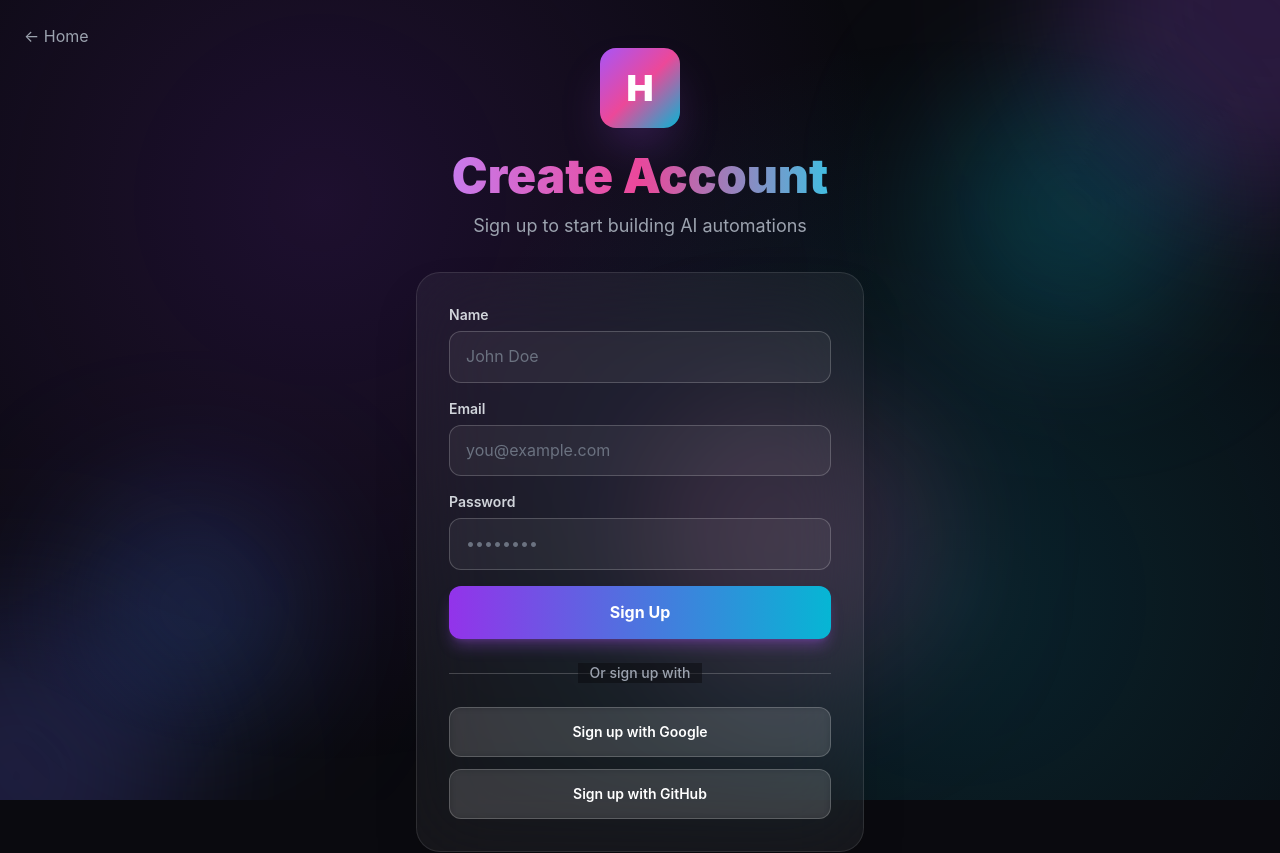
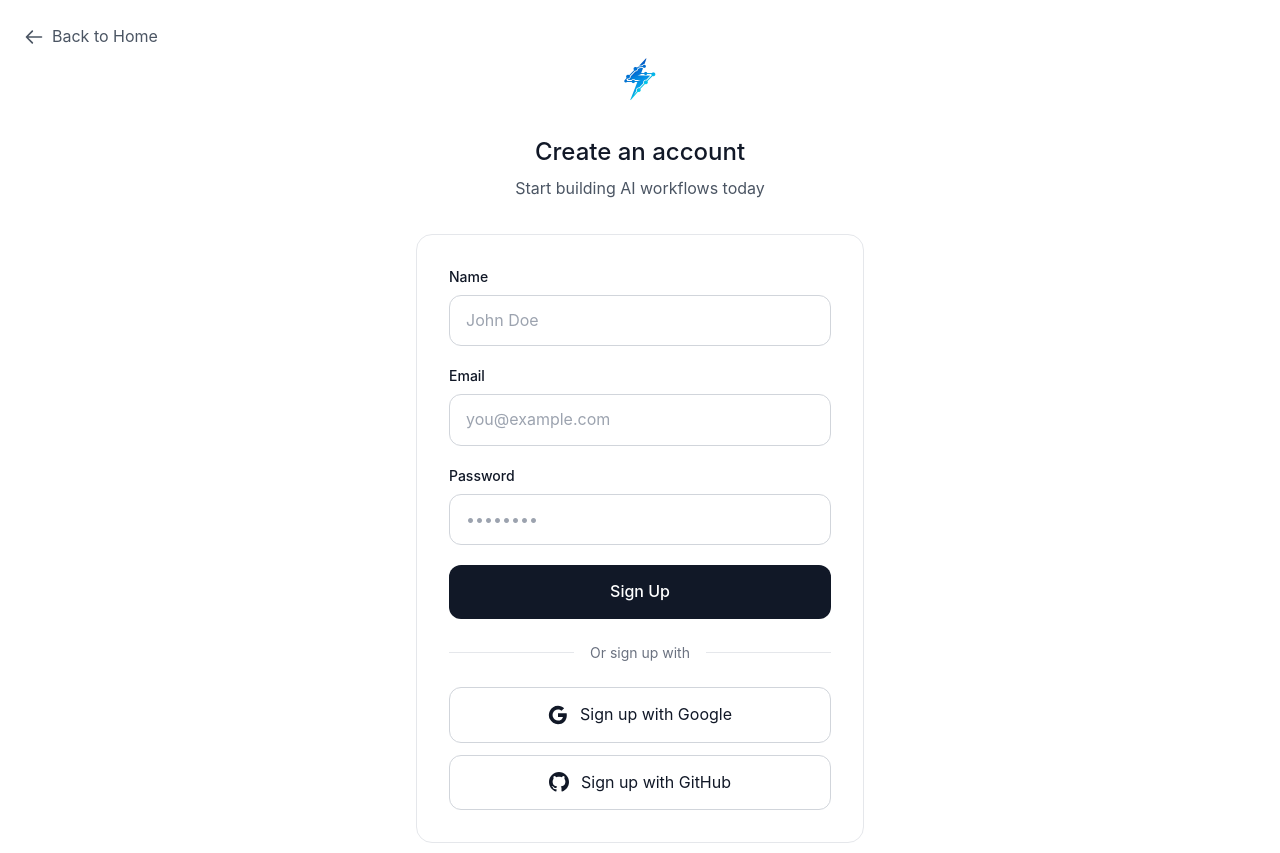
Before and after one commit to harshaldevloper/harshai, a Next.js app: page /sign-up in a window 1280 px wide. Shown: the top 853 px of the page. Built offline with nearby package versions, Linux system fonts and the light colour scheme.

Commit message:
Fix sign-in and sign-up forms - clean design

```diff
--- a/app/sign-in/page.tsx
+++ b/app/sign-in/page.tsx
@@ -44,87 +44,74 @@
 
   if (status === 'loading') {
     return (
-      <div className="min-h-screen bg-[#0a0a0f] flex items-center justify-center">
-        <div className="text-white text-xl">Loading...</div>
+      <div className="min-h-screen bg-white flex items-center justify-center">
+        <div className="space-y-4">
+          <div className="w-12 h-12 border-4 border-gray-200 border-t-blue-600 rounded-full animate-spin mx-auto"></div>
+          <div className="text-gray-600 text-sm">Loading...</div>
+        </div>
       </div>
     );
   }
 
   return (
-    <div className="relative min-h-screen bg-[#0a0a0f] flex items-center justify-center px-4 py-12 overflow-hidden">
-      {/* Animated Background Orbs */}
-      <div className="fixed inset-0 overflow-hidden pointer-events-none">
-        <div className="absolute -top-40 -right-40 w-96 h-96 bg-purple-500 rounded-full mix-blend-multiply filter blur-3xl opacity-20 animate-blob" />
-        <div className="absolute -bottom-40 -left-40 w-80 h-80 bg-indigo-500 rounded-full mix-blend-multiply filter blur-3xl opacity-20 animate-blob animation-delay-2000" />
-        <div className="absolute top-1/2 left-1/2 transform -translate-x-1/2 -translate-y-1/2 w-72 h-72 bg-pink-500 rounded-full mix-blend-multiply filter blur-3xl opacity-20 animate-blob animation-delay-4000" />
-        <div className="absolute top-20 right-20 w-64 h-64 bg-cyan-500 rounded-full mix-blend-multiply filter blur-3xl opacity-20 animate-blob animation-delay-6000" />
-        <div className="absolute bottom-20 left-20 w-56 h-56 bg-blue-500 rounded-full mix-blend-multiply filter blur-3xl opacity-20 animate-blob animation-delay-8000" />
-      </div>
-
-      {/* Gradient Overlay */}
-      <div
-        className="fixed inset-0 pointer-events-none"
-        style={{
-          background: 'radial-gradient(circle at 25% 25%, rgba(147, 51, 234, 0.15) 0%, transparent 50%), radial-gradient(circle at 75% 75%, rgba(6, 182, 212, 0.15) 0%, transparent 50%)',
-        }}
-      />
-
+    <div className="min-h-screen bg-white flex items-center justify-center px-4 py-12">
       {/* Back to Home Link */}
       <a
         href="/"
-        className="absolute top-6 left-6 text-gray-400 hover:text-white transition-colors flex items-center gap-2 z-50"
+        className="absolute top-6 left-6 text-gray-600 hover:text-gray-900 transition-colors flex items-center gap-2 z-50"
       >
-        ← Home
+        <svg className="w-5 h-5" fill="none" stroke="currentColor" viewBox="0 0 24 24">
+          <path strokeLinecap="round" strokeLinejoin="round" strokeWidth={2} d="M10 19l-7-7m0 0l7-7m-7 7h18" />
+        </svg>
+        Back to Home
       </a>
 
-      <div className="w-full max-w-md relative z-10">
+      <div className="w-full max-w-md">
         {/* Logo */}
         <div className="text-center mb-8">
           <div className="inline-flex items-center justify-center gap-3 mb-6">
-            <div className="w-20 h-20 bg-gradient-to-br from-purple-500 via-pink-500 to-cyan-500 rounded-2xl flex items-center justify-center shadow-2xl shadow-purple-500/30">
-              <span className="text-white font-black text-4xl">H</span>
-            </div>
+            <img src="/harshai-logo.png" alt="HarshAI" className="w-16 h-16" />
           </div>
-          <h1 className="text-4xl md:text-5xl font-black bg-gradient-to-r from-purple-400 via-pink-500 to-cyan-400 bg-clip-text text-transparent mb-3">
-            Welcome Back
+          <h1 className="text-2xl font-medium text-gray-900 mb-2">
+            Welcome back
           </h1>
-          <p className="text-gray-400 text-lg">
+          <p className="text-gray-600">
             Sign in to access your HarshAI dashboard
           </p>
         </div>
 
         {/* Sign In Form Card */}
-        <div className="bg-white/5 backdrop-blur-2xl rounded-3xl p-8 border border-white/10 shadow-2xl">
-          <form onSubmit={handleSubmit} className="space-y-6">
+        <div className="bg-white rounded-2xl p-8 border border-gray-200">
+          <form onSubmit={handleSubmit} className="space-y-5">
             {error && (
-              <div className="bg-red-500/10 border border-red-500/50 rounded-xl p-4 text-red-400 text-sm">
+              <div className="bg-red-50 border border-red-200 rounded-xl p-4 text-red-600 text-sm">
                 {error}
               </div>
             )}
 
             <div>
-              <label className="block text-gray-300 font-semibold text-sm mb-2">
+              <label className="block text-gray-900 font-medium text-sm mb-2">
                 Email
               </label>
               <input
                 type="email"
                 value={email}
                 onChange={(e) => setEmail(e.target.value)}
-                className="w-full bg-white/5 border border-white/20 text-white rounded-xl px-4 py-3 focus:border-purple-500 focus:ring-2 focus:ring-purple-500/50 transition-all placeholder:text-gray-500"
+                className="w-full bg-white border border-gray-300 text-gray-900 rounded-xl px-4 py-3 focus:border-blue-600 focus:ring-2 focus:ring-blue-600/20 transition-all placeholder:text-gray-400"
                 placeholder="you@example.com"
                 required
               />
             </div>
 
             <div>
-              <label className="block text-gray-300 font-semibold text-sm mb-2">
+              <label className="block text-gray-900 font-medium text-sm mb-2">
                 Password
               </label>
               <input
                 type="password"
                 value={password}
                 onChange={(e) => setPassword(e.target.value)}
-                className="w-full bg-white/5 border border-white/20 text-white rounded-xl px-4 py-3 focus:border-purple-500 focus:ring-2 focus:ring-purple-500/50 transition-all placeholder:text-gray-500"
+                className="w-full bg-white border border-gray-300 text-gray-900 rounded-xl px-4 py-3 focus:border-blue-600 focus:ring-2 focus:ring-blue-600/20 transition-all placeholder:text-gray-400"
                 placeholder="••••••••"
                 required
               />
@@ -133,7 +120,7 @@
             <button
               type="submit"
               disabled={loading}
-              className="w-full bg-gradient-to-r from-purple-600 to-cyan-500 hover:from-purple-700 hover:to-cyan-600 text-white font-bold py-3.5 px-6 rounded-xl transition-all duration-200 disabled:opacity-50 disabled:cursor-not-allowed shadow-lg shadow-purple-500/30 hover:shadow-purple-500/50"
+              className="w-full bg-gray-900 hover:bg-gray-800 text-white font-medium py-3.5 px-6 rounded-xl transition-all disabled:opacity-50 disabled:cursor-not-allowed"
             >
               {loading ? 'Signing in...' : 'Sign In'}
             </button>
@@ -142,10 +129,10 @@
           {/* Divider */}
           <div className="relative my-6">
             <div className="absolute inset-0 flex items-center">
-              <div className="w-full border-t border-white/20"></div>
+              <div className="w-full border-t border-gray-200"></div>
             </div>
             <div className="relative flex justify-center text-sm">
-              <span className="px-4 bg-[#1a1a2e]/90 text-gray-400">Or continue with</span>
+              <span className="px-4 bg-white text-gray-500">Or continue with</span>
             </div>
           </div>
 
@@ -153,7 +140,7 @@
           <div className="space-y-3">
             <button
               onClick={() => signIn('google', { callbackUrl: '/dashboard' })}
-              className="w-full bg-white/10 hover:bg-white/20 text-white border border-white/20 rounded-xl py-3.5 transition-all duration-200 hover:border-purple-500/50 flex items-center justify-center gap-3"
+              className="w-full bg-white hover:bg-gray-50 text-gray-900 border border-gray-300 rounded-xl py-3.5 transition-all flex items-center justify-center gap-3"
             >
               <svg className="w-5 h-5" viewBox="0 0 24 24">
                 <path fill="currentColor" d="M22.56 12.25c0-.78-.07-1.53-.2-2.25H12v4.26h5.92c-.26 1.37-1.04 2.53-2.21 3.31v2.77h3.57c2.08-1.92 3.28-4.74 3.28-8.09z"/>
@@ -166,7 +153,7 @@
 
             <button
               onClick={() => signIn('github', { callbackUrl: '/dashboard' })}
-              className="w-full bg-white/10 hover:bg-white/20 text-white border border-white/20 rounded-xl py-3.5 transition-all duration-200 hover:border-purple-500/50 flex items-center justify-center gap-3"
+              className="w-full bg-white hover:bg-gray-50 text-gray-900 border border-gray-300 rounded-xl py-3.5 transition-all flex items-center justify-center gap-3"
             >
               <svg className="w-5 h-5" fill="currentColor" viewBox="0 0 24 24">
                 <path d="M12 0c-6.626 0-12 5.373-12 12 0 5.302 3.438 9.8 8.207 11.387.599.111.793-.261.793-.577v-2.234c-3.338.726-4.033-1.416-4.033-1.416-.546-1.387-1.333-1.756-1.333-1.756-1.089-.745.083-.729.083-.729 1.205.084 1.839 1.237 1.839 1.237 1.07 1.834 2.807 1.304 3.492.997.107-.775.418-1.305.762-1.604-2.665-.305-5.467-1.334-5.467-5.931 0-1.311.469-2.381 1.236-3.221-.124-.303-.535-1.524.117-3.176 0 0 1.008-.322 3.301 1.23.957-.266 1.983-.399 3.003-.404 1.02.005 2.047.138 3.006.404 2.291-1.552 3.297-1.23 3.297-1.23.653 1.653.242 2.874.118 3.176.77.84 1.235 1.911 1.235 3.221 0 4.609-2.807 5.624-5.479 5.921.43.372.823 1.102.823 2.222v3.293c0 .319.192.694.801.576 4.765-1.589 8.199-6.086 8.199-11.386 0-6.627-5.373-12-12-12z"/>
@@ -176,9 +163,9 @@
           </div>
 
           {/* Sign Up Link */}
-          <p className="text-center text-gray-400 mt-8 text-base">
+          <p className="text-center text-gray-600 mt-8 text-sm">
             Don't have an account?{' '}
-            <a href="/sign-in" className="text-purple-400 hover:text-purple-300 font-bold transition-colors">
+            <a href="/sign-up" className="text-blue-600 hover:text-blue-700 font-medium transition-colors">
               Sign up for free
             </a>
           </p>
--- a/app/sign-up/page.tsx
+++ b/app/sign-up/page.tsx
@@ -18,7 +18,6 @@
     setError('');
 
     try {
-      // For now, create account with credentials provider
       const result = await signIn('credentials', {
         email,
         password,
@@ -43,54 +42,38 @@
   };
 
   return (
-    <div className="relative min-h-screen bg-[#0a0a0f] flex items-center justify-center px-4 py-12 overflow-hidden">
-      {/* Animated Background Orbs */}
-      <div className="fixed inset-0 overflow-hidden pointer-events-none">
-        <div className="absolute -top-40 -right-40 w-96 h-96 bg-purple-500 rounded-full mix-blend-multiply filter blur-3xl opacity-20 animate-blob" />
-        <div className="absolute -bottom-40 -left-40 w-80 h-80 bg-indigo-500 rounded-full mix-blend-multiply filter blur-3xl opacity-20 animate-blob animation-delay-2000" />
-        <div className="absolute top-1/2 left-1/2 transform -translate-x-1/2 -translate-y-1/2 w-72 h-72 bg-pink-500 rounded-full mix-blend-multiply filter blur-3xl opacity-20 animate-blob animation-delay-4000" />
-        <div className="absolute top-20 right-20 w-64 h-64 bg-cyan-500 rounded-full mix-blend-multiply filter blur-3xl opacity-20 animate-blob animation-delay-6000" />
-        <div className="absolute bottom-20 left-20 w-56 h-56 bg-blue-500 rounded-full mix-blend-multiply filter blur-3xl opacity-20 animate-blob animation-delay-8000" />
-      </div>
-
-      {/* Gradient Overlay */}
-      <div
-        className="fixed inset-0 pointer-events-none"
-        style={{
-          background: 'radial-gradient(circle at 25% 25%, rgba(147, 51, 234, 0.15) 0%, transparent 50%), radial-gradient(circle at 75% 75%, rgba(6, 182, 212, 0.15) 0%, transparent 50%)',
-        }}
-      />
-
+    <div className="min-h-screen bg-white flex items-center justify-center px-4 py-12">
       {/* Back to Home Link */}
       <a
         href="/"
-        className="absolute top-6 left-6 text-gray-400 hover:text-white transition-colors flex items-center gap-2 z-50"
+        className="absolute top-6 left-6 text-gray-600 hover:text-gray-900 transition-colors flex items-center gap-2 z-50"
       >
-        ← Home
+        <svg className="w-5 h-5" fill="none" stroke="currentColor" viewBox="0 0 24 24">
+          <path strokeLinecap="round" strokeLinejoin="round" strokeWidth={2} d="M10 19l-7-7m0 0l7-7m-7 7h18" />
+        </svg>
+        Back to Home
       </a>
 
-      <div className="w-full max-w-md relative z-10">
+      <div className="w-full max-w-md">
         {/* Logo */}
         <div className="text-center mb-8">
           <div className="inline-flex items-center justify-center gap-3 mb-6">
-            <div className="w-20 h-20 bg-gradient-to-br from-purple-500 via-pink-500 to-cyan-500 rounded-2xl flex items-center justify-center shadow-2xl shadow-purple-500/30">
-              <span className="text-white font-black text-4xl">H</span>
-            </div>
+            <img src="/harshai-logo.png" alt="HarshAI" className="w-16 h-16" />
           </div>
-          <h1 className="text-4xl md:text-5xl font-black bg-gradient-to-r from-purple-400 via-pink-500 to-cyan-400 bg-clip-text text-transparent mb-3">
-            Create Account
+          <h1 className="text-2xl font-medium text-gray-900 mb-2">
+            Create an account
           </h1>
-          <p className="text-gray-400 text-lg">
-            Sign up to start building AI automations
+          <p className="text-gray-600">
+            Start building AI workflows today
           </p>
         </div>
 
         {/* Sign Up Form Card */}
-        <div className="bg-white/5 backdrop-blur-2xl rounded-3xl p-8 border border-white/10 shadow-2xl">
-          <form onSubmit={handleSubmit} className="space-y-4">
+        <div className="bg-white rounded-2xl p-8 border border-gray-200">
+          <form onSubmit={handleSubmit} className="space-y-5">
             {/* Name Field */}
             <div>
-              <label htmlFor="name" className="block text-gray-300 font-semibold text-sm mb-1.5">
+              <label htmlFor="name" className="block text-gray-900 font-medium text-sm mb-2">
                 Name
               </label>
               <input
@@ -98,7 +81,7 @@
                 type="text"
                 value={name}
                 onChange={(e) => setName(e.target.value)}
-                className="w-full bg-white/5 border border-white/20 text-white rounded-xl px-4 py-3 focus:border-purple-500 focus:ring-2 focus:ring-purple-500/50 transition-all placeholder:text-gray-500"
+                className="w-full bg-white border border-gray-300 text-gray-900 rounded-xl px-4 py-3 focus:border-blue-600 focus:ring-2 focus:ring-blue-600/20 transition-all placeholder:text-gray-400"
                 placeholder="John Doe"
                 required
               />
@@ -106,7 +89,7 @@
 
             {/* Email Field */}
             <div>
-              <label htmlFor="email" className="block text-gray-300 font-semibold text-sm mb-1.5">
+              <label htmlFor="email" className="block text-gray-900 font-medium text-sm mb-2">
                 Email
               </label>
               <input
@@ -114,7 +97,7 @@
                 type="email"
                 value={email}
                 onChange={(e) => setEmail(e.target.value)}
-                className="w-full bg-white/5 border border-white/20 text-white rounded-xl px-4 py-3 focus:border-purple-500 focus:ring-2 focus:ring-purple-500/50 transition-all placeholder:text-gray-500"
+                className="w-full bg-white border border-gray-300 text-gray-900 rounded-xl px-4 py-3 focus:border-blue-600 focus:ring-2 focus:ring-blue-600/20 transition-all placeholder:text-gray-400"
                 placeholder="you@example.com"
                 required
               />
@@ -122,7 +105,7 @@
 
             {/* Password Field */}
             <div>
-              <label htmlFor="password" className="block text-gray-300 font-semibold text-sm mb-1.5">
+              <label htmlFor="password" className="block text-gray-900 font-medium text-sm mb-2">
                 Password
               </label>
               <input
@@ -130,7 +113,7 @@
                 type="password"
                 value={password}
                 onChange={(e) => setPassword(e.target.value)}
-                className="w-full bg-white/5 border border-white/20 text-white rounded-xl px-4 py-3 focus:border-purple-500 focus:ring-2 focus:ring-purple-500/50 transition-all placeholder:text-gray-500"
+                className="w-full bg-white border border-gray-300 text-gray-900 rounded-xl px-4 py-3 focus:border-blue-600 focus:ring-2 focus:ring-blue-600/20 transition-all placeholder:text-gray-400"
                 placeholder="••••••••"
                 required
               />
@@ -138,14 +121,16 @@
 
             {/* Error Message */}
             {error && (
-              <p className="text-red-400 text-sm">{error}</p>
+              <div className="bg-red-50 border border-red-200 rounded-xl p-4 text-red-600 text-sm">
+                {error}
+              </div>
             )}
 
             {/* Submit Button */}
             <button
               type="submit"
               disabled={loading}
-              className="w-full bg-gradient-to-r from-purple-600 to-cyan-500 hover:from-purple-700 hover:to-cyan-600 text-white font-bold py-3.5 px-6 rounded-xl transition-all duration-200 hover:scale-105 shadow-lg shadow-purple-500/30 disabled:opacity-50 disabled:cursor-not-allowed"
+              className="w-full bg-gray-900 hover:bg-gray-800 text-white font-medium py-3.5 px-6 rounded-xl transition-all disabled:opacity-50 disabled:cursor-not-allowed"
             >
               {loading ? 'Creating account...' : 'Sign Up'}
             </button>
@@ -154,10 +139,10 @@
           {/* Divider */}
           <div className="relative my-6">
             <div className="absolute inset-0 flex items-center">
-              <div className="w-full border-t border-white/20"></div>
+              <div className="w-full border-t border-gray-200"></div>
             </div>
             <div className="relative flex justify-center text-sm">
-              <span className="px-3 bg-[#0a0a0f]/50 text-gray-400 font-medium">Or sign up with</span>
+              <span className="px-4 bg-white text-gray-500">Or sign up with</span>
             </div>
           </div>
 
@@ -165,23 +150,32 @@
           <div className="space-y-3">
             <button
               onClick={() => handleOAuth('google')}
-              className="w-full bg-white/10 hover:bg-white/20 text-white border border-white/20 rounded-xl py-3.5 transition-all duration-200 hover:scale-105 hover:border-purple-500/50 backdrop-blur-sm font-semibold text-sm"
+              className="w-full bg-white hover:bg-gray-50 text-gray-900 border border-gray-300 rounded-xl py-3.5 transition-all flex items-center justify-center gap-3"
             >
+              <svg className="w-5 h-5" viewBox="0 0 24 24">
+                <path fill="currentColor" d="M22.56 12.25c0-.78-.07-1.53-.2-2.25H12v4.26h5.92c-.26 1.37-1.04 2.53-2.21 3.31v2.77h3.57c2.08-1.92 3.28-4.74 3.28-8.09z"/>
+                <path fill="currentColor" d="M12 23c2.97 0 5.46-.98 7.28-2.66l-3.57-2.77c-.98.66-2.23 1.06-3.71 1.06-2.86 0-5.29-1.93-6.16-4.53H2.18v2.84C3.99 20.53 7.7 23 12 23z"/>
+                <path fill="currentColor" d="M5.84 14.09c-.22-.66-.35-1.36-.35-2.09s.13-1.43.35-2.09V7.07H2.18C1.43 8.55 1 10.22 1 12s.43 3.45 1.18 4.93l2.85-2.22.81-.62z"/>
+                <path fill="currentColor" d="M12 5.38c1.62 0 3.06.56 4.21 1.64l3.15-3.15C17.45 2.09 14.97 1 12 1 7.7 1 3.99 3.47 2.18 7.07l3.66 2.84c.87-2.6 3.3-4.53 6.16-4.53z"/>
+              </svg>
               Sign up with Google
             </button>
             <button
               onClick={() => handleOAuth('github')}
-              className="w-full bg-white/10 hover:bg-white/20 text-white border border-white/20 rounded-xl py-3.5 transition-all duration-200 hover:scale-105 hover:border-purple-500/50 backdrop-blur-sm font-semibold text-sm"
+              className="w-full bg-white hover:bg-gray-50 text-gray-900 border border-gray-300 rounded-xl py-3.5 transition-all flex items-center justify-center gap-3"
             >
+              <svg className="w-5 h-5" fill="currentColor" viewBox="0 0 24 24">
+                <path d="M12 0c-6.626 0-12 5.373-12 12 0 5.302 3.438 9.8 8.207 11.387.599.111.793-.261.793-.577v-2.234c-3.338.726-4.033-1.416-4.033-1.416-.546-1.387-1.333-1.756-1.333-1.756-1.089-.745.083-.729.083-.729 1.205.084 1.839 1.237 1.839 1.237 1.07 1.834 2.807 1.304 3.492.997.107-.775.418-1.305.762-1.604-2.665-.305-5.467-1.334-5.467-5.931 0-1.311.469-2.381 1.236-3.221-.124-.303-.535-1.524.117-3.176 0 0 1.008-.322 3.301 1.23.957-.266 1.983-.399 3.003-.404 1.02.005 2.047.138 3.006.404 2.291-1.552 3.297-1.23 3.297-1.23.653 1.653.242 2.874.118 3.176.77.84 1.235 1.911 1.235 3.221 0 4.609-2.807 5.624-5.479 5.921.43.372.823 1.102.823 2.222v3.293c0 .319.192.694.801.576 4.765-1.589 8.199-6.086 8.199-11.386 0-6.627-5.373-12-12-12z"/>
+              </svg>
               Sign up with GitHub
             </button>
           </div>
         </div>
 
         {/* Sign In Link */}
-        <p className="text-center text-gray-400 mt-8 text-base">
+        <p className="text-center text-gray-600 mt-8 text-sm">
           Already have an account?{' '}
-          <a href="/sign-in" className="text-purple-400 hover:text-purple-300 font-bold transition-colors">
+          <a href="/sign-in" className="text-blue-600 hover:text-blue-700 font-medium transition-colors">
             Sign in
           </a>
         </p>
```
